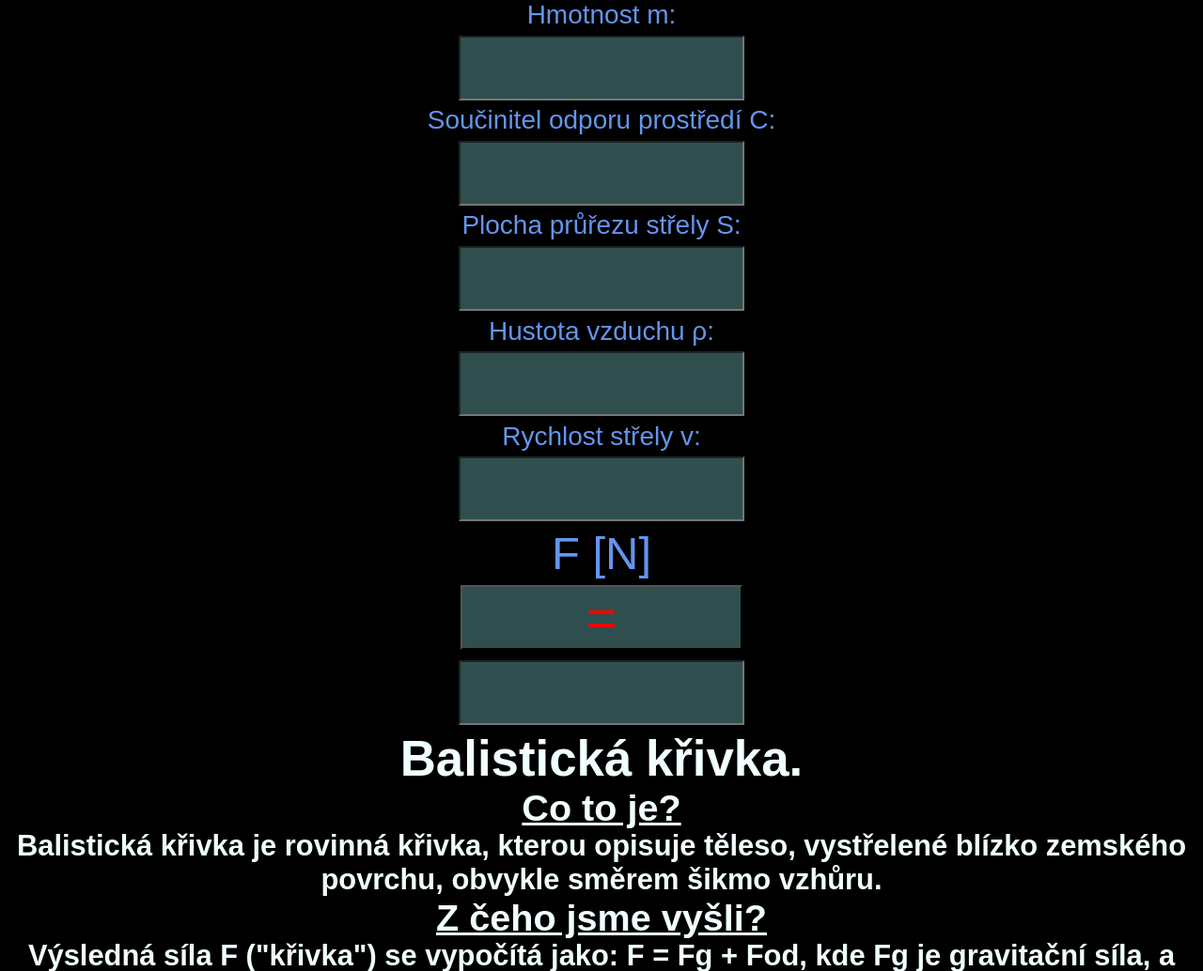
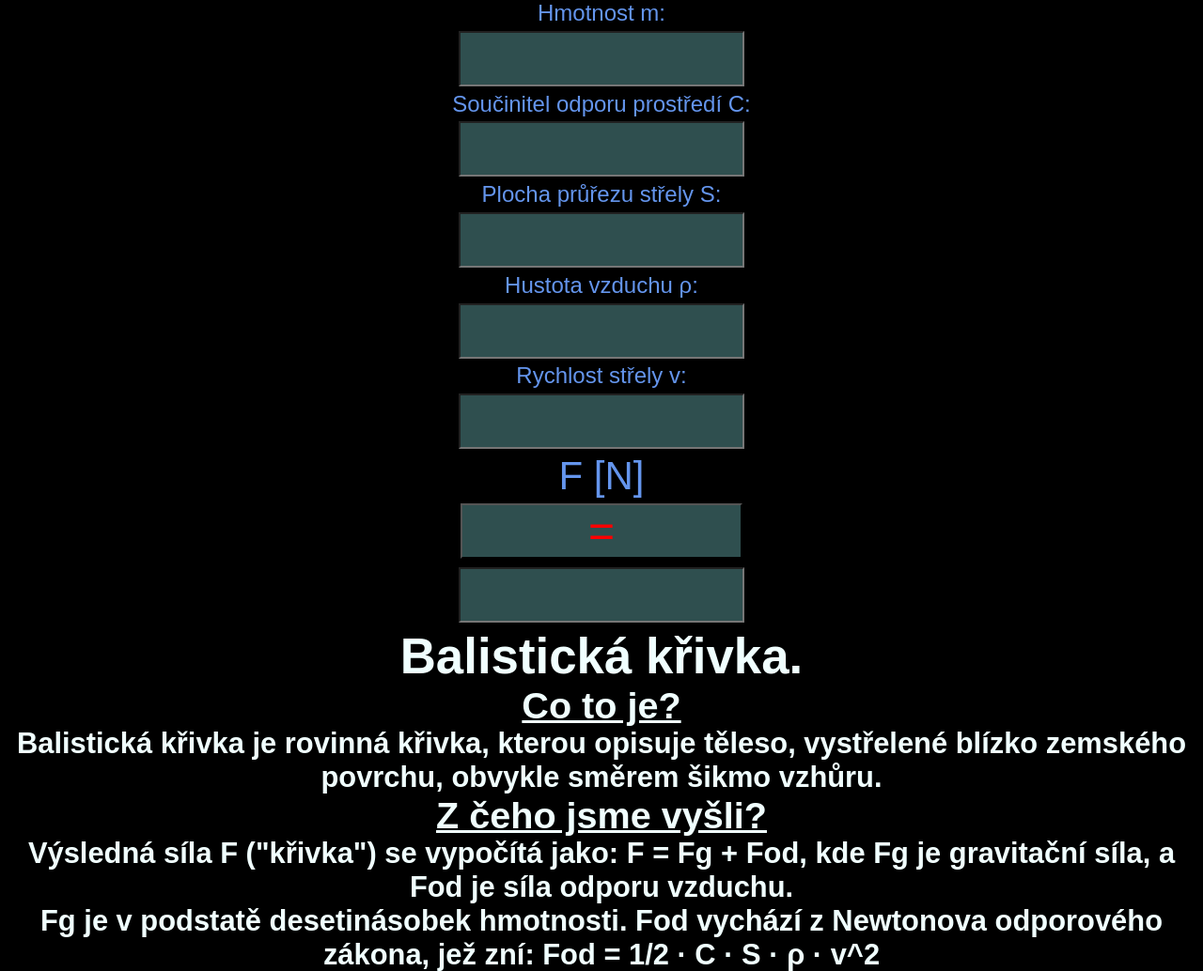
Before and after one commit to Johny1235/johnyreal.cz, a PHP site: page /subsites/krivka.html in a window 1280 px wide. Shown: the top 1034 px of the page at 94% size. Run offline with PHP 8.4, Linux system fonts and the light colour scheme; some web fonts are replaced.

Commit message:
Update krivka.css

```diff
--- a/subcss/krivka.css
+++ b/subcss/krivka.css
@@ -13,7 +13,7 @@ body
 .hodnoty
 {
     color: cornflowerblue;
-    font-size: 1.75em;
+    font-size: 1.5em;
 }
 button, input
 {
```
